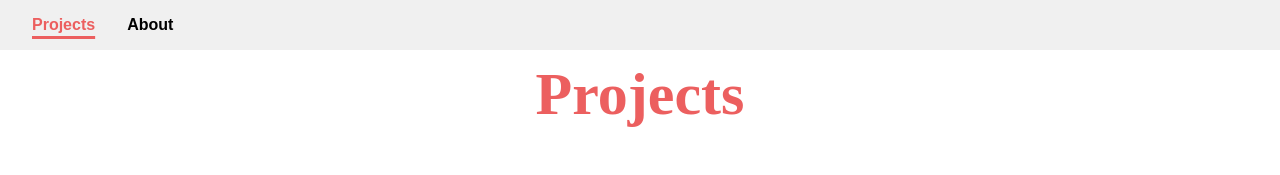
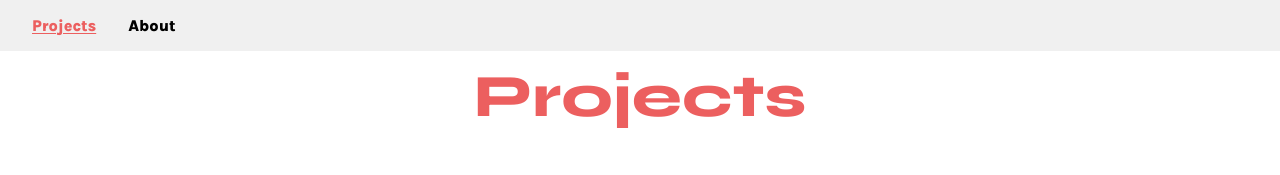
Before and after one commit to ethan-berkowitz/ethan-berkowitz.github.io, a React (Vite) app: page / in a window 1280 px wide. Shown: the top 175 px of the page. Built offline with nearby package versions, Linux system fonts and the light colour scheme.

Commit message:
changed navbar and title fonts

```diff
--- a/index.html
+++ b/index.html
@@ -3,6 +3,7 @@
   <head>
     <meta charset="UTF-8" />
     <link rel="icon" type="image/svg+xml" href="/favicon.svg" />
+    <link href="https://fonts.googleapis.com/css2?family=Syne:wght@750&family=Karla:wght@800;500&display=swap" rel="stylesheet">
     <meta name="viewport" content="width=device-width, initial-scale=1.0" />
     <title>ethanberkowitz</title>
   </head>
--- a/src/App.css
+++ b/src/App.css
@@ -23,7 +23,7 @@
 
 .navbar a {
   color: #000000;
-  font-family: 'Arial';
+  font-family: 'Karla';
   font-size: 1rem;
   text-decoration: none;
   font-weight: bold;
@@ -32,8 +32,8 @@
 .navbar a.active {
   color: rgb(236, 95, 95);
   text-decoration: underline;
-  text-underline-offset: 6px;
-  text-decoration-thickness: 3px;
+  text-underline-offset: 2px;
+  text-decoration-thickness: 1px;
 }
 
 .icon-footer {
@@ -54,6 +54,7 @@
 
 .page-title {
   color: rgb(236, 95, 95);
+  font-family: 'Syne';
   font-size: 60px;
   text-align: center;
   margin: 0%;
```
